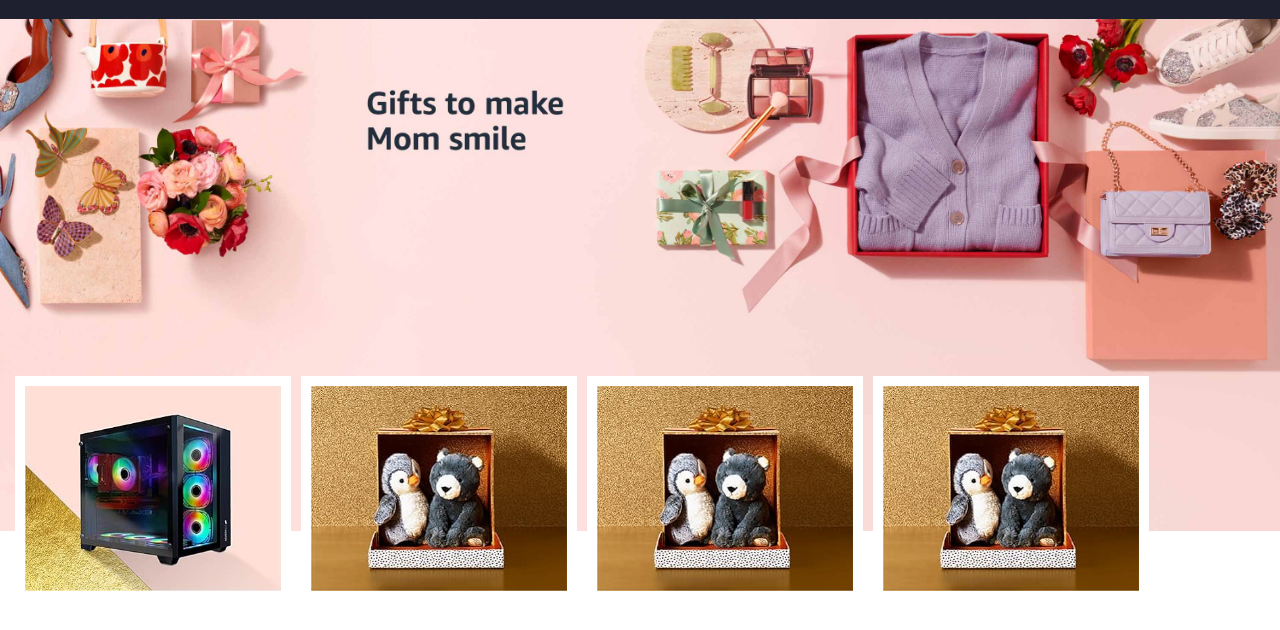
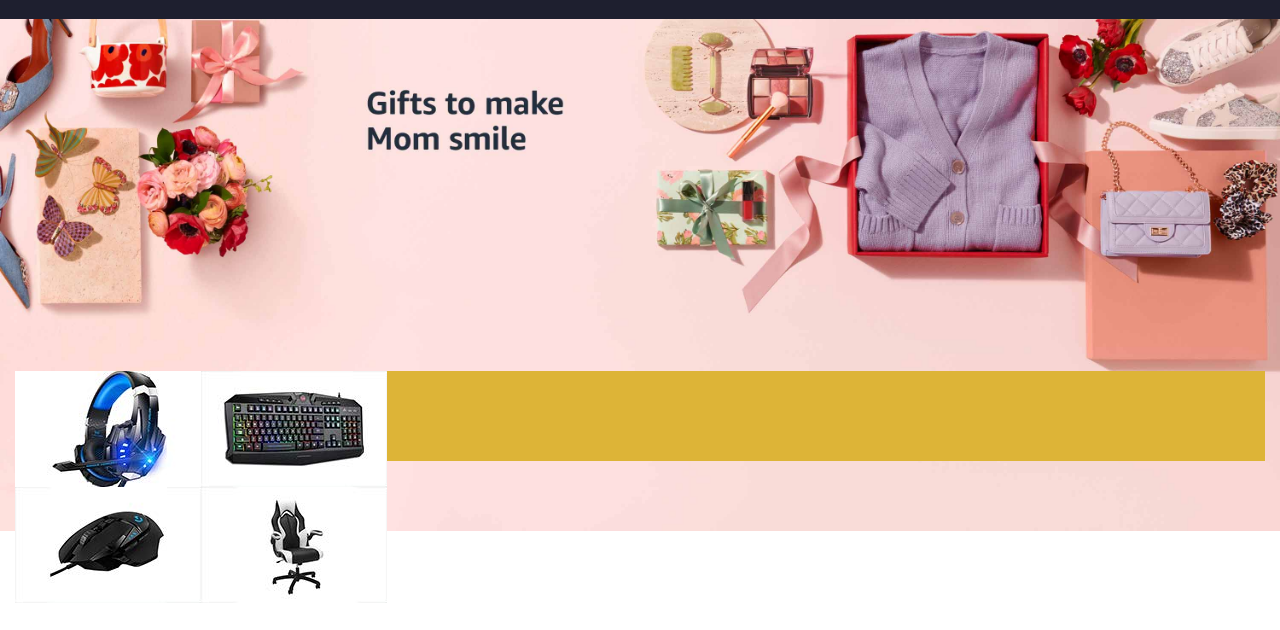
Before and after one commit to Abah-Emmanuel-Adah11/Group_B-Landing_Page, a plain HTML site: page html/index.html in a window 1280 px wide. Shown: the part 101-731 px from the top of the page. Drawn offline with nearby package versions, Linux system fonts and the light colour scheme.

Commit message:
slider animation added and first item added

```diff
--- a/css/style.css
+++ b/css/style.css
@@ -91,28 +91,68 @@ form select{
 	border: solid 1px white;
 	padding: 5px;
 }
-.mom-smile img{
+/* sliders */
+
+.slider {
+	overflow: hidden;
+}
+
+.slides {
+	display: flex;
+	animation: slide 5s infinite;
+}
+
+.slides img {
 	width: 100%;
+	height: auto;
+	transition: transform 5s ease;
 }
+
+@keyframes slide {
+	0% {
+	transform: translateX(0%);
+	}
+	33.33% {
+	transform: translateX(-100%);
+	}
+	66.67% {
+	transform: translateX(-200%);
+	}
+	100% {
+	transform: translateX(0%);
+	}
+}
+
+/* ******first collection */
 /* items collection */
+
+
 .first-collection{
-	display: flex;
-	gap: 10px;
+	background-color: #b04141;
+	/* display: flex; */
+	/* gap: 10px; */
 	margin: 15px;
 	position: relative;
 	top: -175px;
 }
 
-.first-collection img{
-	padding: 10px;
-	width: 20vw;
+.first-item{
+	background-color: #ddb437;
+	height: 90px;
 }
-.destop{
+
+/* .first-collection{
+	height: 50px;
+	background-color: #fff;
+	padding: 20px;
+	width: 20vw; */
+/* } */
+/* .destop{
 	background-color: white;
 }
 .toy{
 	background-color: white;
-}
+} */ */ */
 
 .third-collection{
 	display: flex;
--- a/html/index.html
+++ b/html/index.html
@@ -70,11 +70,46 @@
 			</ul>
 		</nav>
 	</header>
-	<figure class="mom-smile">
-		<img src="/Group_B-Landing_Page/images/mom smile.jpg" alt="slide image">
+	<figure class="slider">
+		<div class="slides">
+			<img src="/Group_B-Landing_Page/images/mom smile.jpg" alt="slide image1">
+			<img src="/Group_B-Landing_Page/images/slider/beauty products.jpg" alt="slider image2">
+			<img src="/Group_B-Landing_Page/images/slider/essetials for games.jpg" alt="slider image3">
+			<img src="/Group_B-Landing_Page/images/slider/kitvhen.jpg" alt="slider image4">
+			<img src="/Group_B-Landing_Page/images/slider/shop books.jpg" alt="slider image5">
+			<img src="/Group_B-Landing_Page/images/slider/toy arrivals.jpg" alt="">
+		</div>
 	</figure>
 	<!-- first collection -->
 	<div class="first-collection">
+		<div class="first-item">
+			<div style="display: flex;">
+				<img src="/Group_B-Landing_Page/images/first collection/gamimg accessories/Fuji_Quad_Headset_1x._SY116_CB667159060_.jpg" alt="headset">
+				<img src="/Group_B-Landing_Page/images/first collection/gamimg accessories/Fuji_Quad_Keyboard_1x._SY116_CB667159063_.jpg" alt="">
+			</div>
+			<div style="display: flex;">
+				<img src="/Group_B-Landing_Page/images/first collection/gamimg accessories/Fuji_Quad_Mouse_1x._SY116_CB667159063_.jpg" alt="mice">
+				<img src="/Group_B-Landing_Page/images/first collection/gamimg accessories/Fuji_Quad_Chair_1x._SY116_CB667159060_.jpg" alt="">
+			</div>
+		</div>
+		<div>
+			<figure class="toy">
+				<!-- <img src="/Group_B-Landing_Page/images/toys under 25.jpg" alt=""> -->
+			</figure>
+		</div>
+		<div>
+			<figure class="toy">
+				<!-- <img src="/Group_B-Landing_Page/images/toys under 25.jpg" alt=""> -->
+			</figure>
+		</div>
+		<div>
+			<figure class="toy">
+				<!-- <img src="/Group_B-Landing_Page/images/toys under 25.jpg" alt=""> -->
+			</figure>
+		</div>
+	</div>
+	<!-- second collection -->
+	<!-- <div class="first-collection">
 		<div>
 			<figure class="destop">
 				<img src="/Group_B-Landing_Page/images/Fuji_Desktop_Single_image.jpg" alt="">
@@ -95,9 +130,9 @@
 				<img src="/Group_B-Landing_Page/images/toys under 25.jpg" alt="">
 			</figure>
 		</div>
-	</div>
-	<!-- second collection -->
-	<div class="first-collection">
+	</div> -->
+	<!-- third collection -->
+	<!-- <div class="third-collection">
 		<div>
 			<figure class="destop">
 				<img src="/Group_B-Landing_Page/images/Fuji_Desktop_Single_image.jpg" alt="">
@@ -118,30 +153,7 @@
 				<img src="/Group_B-Landing_Page/images/toys under 25.jpg" alt="">
 			</figure>
 		</div>
-	</div>
-	<!-- third collection -->
-	<div class="third-collection">
-		<div>
-			<figure class="destop">
-				<img src="/Group_B-Landing_Page/images/Fuji_Desktop_Single_image.jpg" alt="">
-			</figure>
-		</div>
-		<div>
-			<figure class="toy">
-				<img src="/Group_B-Landing_Page/images/toys under 25.jpg" alt="">
-			</figure>
-		</div>
-		<div>
-			<figure class="toy">
-				<img src="/Group_B-Landing_Page/images/toys under 25.jpg" alt="">
-			</figure>
-		</div>
-		<div>
-			<figure class="toy">
-				<img src="/Group_B-Landing_Page/images/toys under 25.jpg" alt="">
-			</figure>
-		</div>
-	</div>
+	</div> -->
 
 <!-- footer -->
 <hr>
```
Also changed, not shown: images/slider/toy arrivals.jpg (added).
